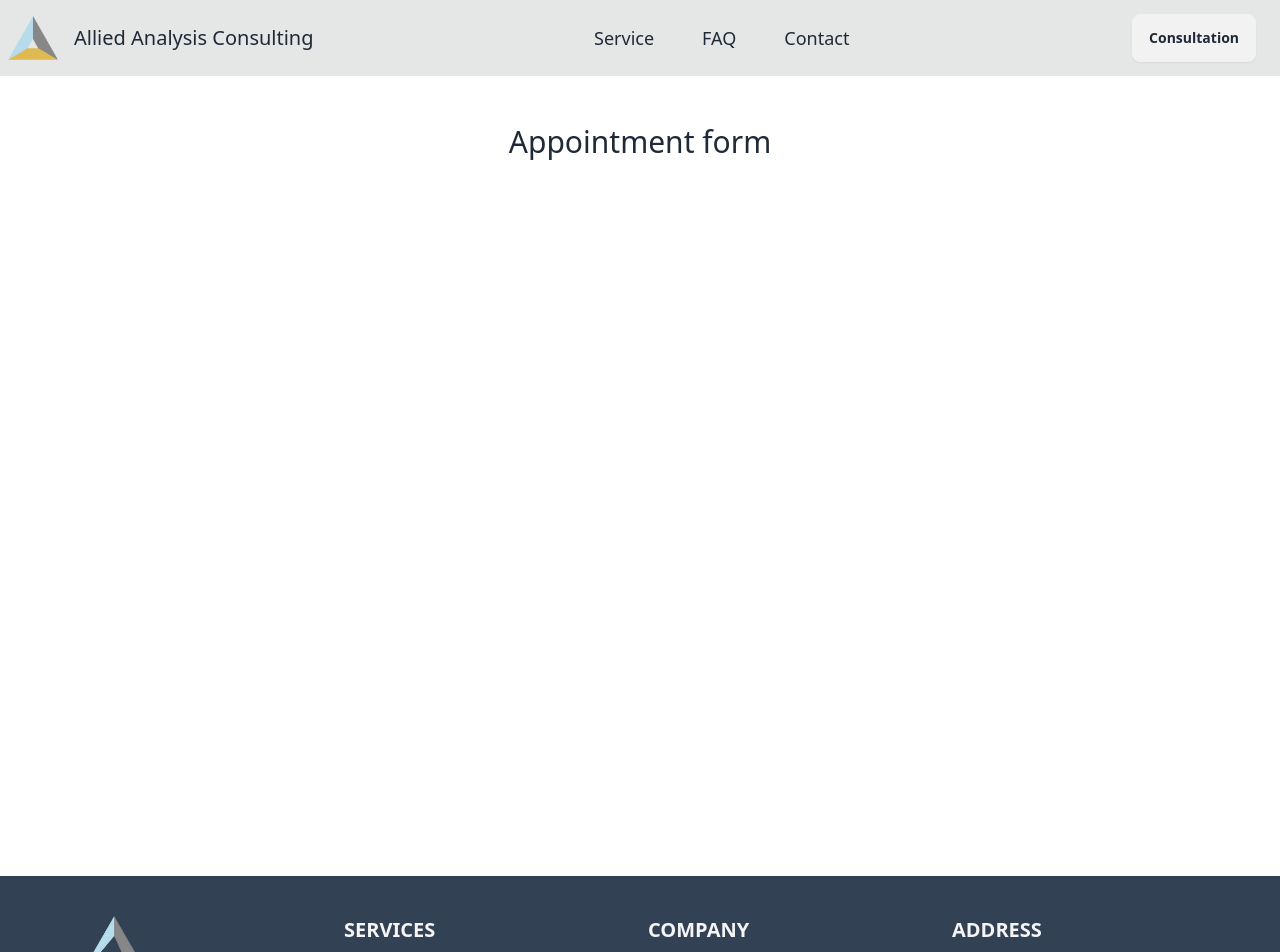
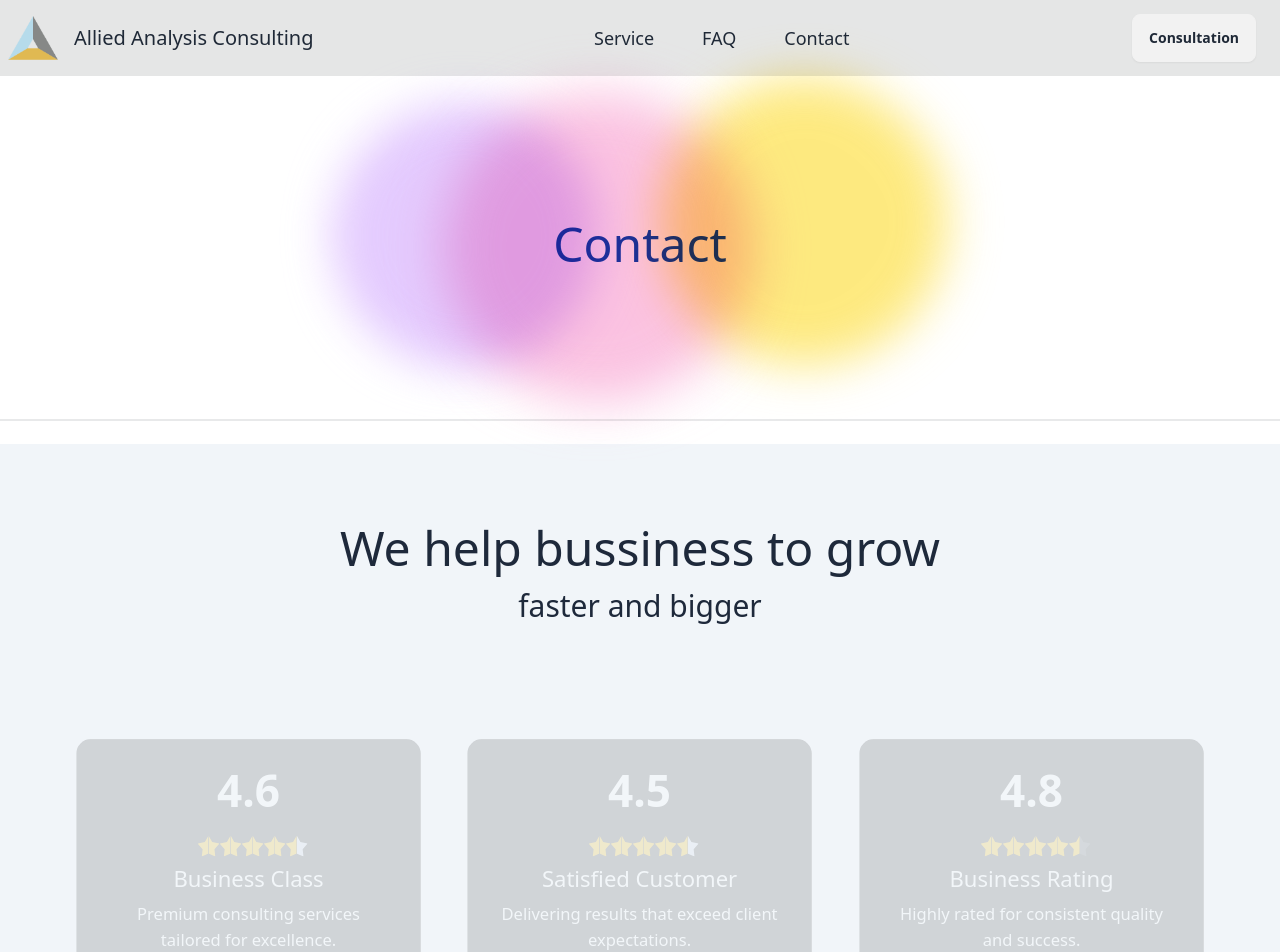
Before and after one commit to Sakib1994/allied-nalysis-consulting, a Nuxt app: page /appointment in a window 1280 px wide. Shown: the top 952 px of the page. Built offline with nearby package versions, Linux system fonts and the light colour scheme.

Commit message:
feedback added

```diff
--- a/assets/css/main.css
+++ b/assets/css/main.css
@@ -1,19 +1,32 @@
 @tailwind base;
 @tailwind components;
 @tailwind utilities;
+
 @keyframes appear {
     0% {
         opacity: 0;
         transform: translateY(30px) scale(0.9);
     }
+
     100% {
         opacity: 01;
         transform: translateY(0) scale(1);
     }
 }
+
 .service-card {
     animation: appear linear;
     animation-timeline: view();
     /* animation-range: entry 0 cover 30%; */
     animation-range: entry 10% contain 25%;
 }
+
+@layer utilities {
+    .animation-delay-2000 {
+        animation-delay: 2s;
+    }
+
+    .animation-delay-4000 {
+        animation-delay: 4s;
+    }
+}
--- a/components/MissionVision.vue
+++ b/components/MissionVision.vue
@@ -10,8 +10,9 @@
         </div>
         <!-- Mission section -->
         <section class="grid grid-cols-1 lg:grid-cols-2 justify-items-center items-center p-4">
-            <article class="service-card">
-                <div class="card w-full lg:w-128 shadow-xl text-blue-900">
+            <div class="w-full h-full grid justify-items-center items-center bg-[url('/image-aboutus.jpeg')] md:bg-slate-50 md:bg-none bg-cover bg-fixed">
+                <article class="service-card rounded-lg">
+                    <div class="card w-full lg:w-128 bg-slate-50 shadow-xl text-blue-900  my-12 md:my-4">
                         <div class="card-body">
                             <h2 class="card-title text-3xl">Our Expertise</h2>
                             <ul class="list-disc space-y-4 list-inside">
@@ -33,6 +34,8 @@
                         </div>
                     </div>
                 </article>
+            </div>
+
             <aside class="hidden lg:block py-12 -translate-x-8">
                 <img src="/mission.webp" class="object-contain rounded-lg">
             </aside>
--- /dev/null
+++ b/components/PageHeader.vue
@@ -0,0 +1,14 @@
+<template>
+    <section id="page-header" class="relative w-full max-w-xl min-h-80 mx-auto text-center flex flex-col justify-center space-y-4">
+        <div
+            class="absolute top-0 -left-4 w-72 h-72 bg-purple-300 rounded-full mix-blend-multiply filter blur-xl opacity-70 animate-blob">
+        </div>
+        <div
+            class="absolute top-0 -right-4 w-72 h-72 bg-yellow-300 rounded-full mix-blend-multiply filter blur-xl opacity-70 animate-blob animation-delay-2000">
+        </div>
+        <div
+            class="absolute -bottom-8 left-20 w-72 h-72 bg-pink-300 rounded-full mix-blend-multiply filter blur-xl opacity-70 animate-blob animation-delay-4000">
+        </div>
+        <slot />
+    </section>
+</template>
--- a/components/Rating.vue
+++ b/components/Rating.vue
@@ -1,30 +1,24 @@
 <template>
-    <div class="flex items-center">
-
-        <svg v-for="n in 5" class="w-4 h-4 text-yellow-300 ms-1" aria-hidden="true" xmlns="http://www.w3.org/2000/svg"
-            fill="currentColor" viewBox="0 0 22 20">
-            <path
-                d="M20.924 7.625a1.523 1.523 0 0 0-1.238-1.044l-5.051-.734-2.259-4.577a1.534 1.534 0 0 0-2.752 0L7.365 5.847l-5.051.734A1.535 1.535 0 0 0 1.463 9.2l3.656 3.563-.863 5.031a1.532 1.532 0 0 0 2.226 1.616L11 17.033l4.518 2.375a1.534 1.534 0 0 0 2.226-1.617l-.863-5.03L20.537 9.2a1.523 1.523 0 0 0 .387-1.575Z" />
-        </svg>
-        <!-- <svg class="w-4 h-4 text-yellow-300 ms-1" aria-hidden="true" xmlns="http://www.w3.org/2000/svg"
-            fill="currentColor" viewBox="0 0 22 20">
-            <path
-                d="M20.924 7.625a1.523 1.523 0 0 0-1.238-1.044l-5.051-.734-2.259-4.577a1.534 1.534 0 0 0-2.752 0L7.365 5.847l-5.051.734A1.535 1.535 0 0 0 1.463 9.2l3.656 3.563-.863 5.031a1.532 1.532 0 0 0 2.226 1.616L11 17.033l4.518 2.375a1.534 1.534 0 0 0 2.226-1.617l-.863-5.03L20.537 9.2a1.523 1.523 0 0 0 .387-1.575Z" />
-        </svg>
-        <svg class="w-4 h-4 text-yellow-300 ms-1" aria-hidden="true" xmlns="http://www.w3.org/2000/svg"
-            fill="currentColor" viewBox="0 0 22 20">
-            <path
-                d="M20.924 7.625a1.523 1.523 0 0 0-1.238-1.044l-5.051-.734-2.259-4.577a1.534 1.534 0 0 0-2.752 0L7.365 5.847l-5.051.734A1.535 1.535 0 0 0 1.463 9.2l3.656 3.563-.863 5.031a1.532 1.532 0 0 0 2.226 1.616L11 17.033l4.518 2.375a1.534 1.534 0 0 0 2.226-1.617l-.863-5.03L20.537 9.2a1.523 1.523 0 0 0 .387-1.575Z" />
-        </svg>
-        <svg class="w-4 h-4 text-yellow-300 ms-1" aria-hidden="true" xmlns="http://www.w3.org/2000/svg"
-            fill="currentColor" viewBox="0 0 22 20">
-            <path
-                d="M20.924 7.625a1.523 1.523 0 0 0-1.238-1.044l-5.051-.734-2.259-4.577a1.534 1.534 0 0 0-2.752 0L7.365 5.847l-5.051.734A1.535 1.535 0 0 0 1.463 9.2l3.656 3.563-.863 5.031a1.532 1.532 0 0 0 2.226 1.616L11 17.033l4.518 2.375a1.534 1.534 0 0 0 2.226-1.617l-.863-5.03L20.537 9.2a1.523 1.523 0 0 0 .387-1.575Z" />
-        </svg>
-        <svg class="w-4 h-4 ms-1 text-yellow-300" aria-hidden="true" xmlns="http://www.w3.org/2000/svg"
-            fill="currentColor" viewBox="0 0 22 20">
-            <path
-                d="M20.924 7.625a1.523 1.523 0 0 0-1.238-1.044l-5.051-.734-2.259-4.577a1.534 1.534 0 0 0-2.752 0L7.365 5.847l-5.051.734A1.535 1.535 0 0 0 1.463 9.2l3.656 3.563-.863 5.031a1.532 1.532 0 0 0 2.226 1.616L11 17.033l4.518 2.375a1.534 1.534 0 0 0 2.226-1.617l-.863-5.03L20.537 9.2a1.523 1.523 0 0 0 .387-1.575Z" />
-        </svg>-->
+    <div id="rating" class="relative w-60 flex justify-center">
+        <div :class="{'rating': true, 'rating-md': size === 'md', 'rating-half': true, 'rating-lg': size === 'lg' }">
+            <input type="radio" name="rating-10" class="rating-hidden" title="rating show" />
+            <input type="radio" name="rating-10" class="mask mask-star-2 mask-half-1 bg-yellow-500" title="rating half" />
+            <input type="radio" name="rating-10" class="mask mask-star-2 mask-half-2 bg-yellow-500" title="rating one" />
+            <input type="radio" name="rating-10" class="mask mask-star-2 mask-half-1 bg-yellow-500" title="rating one & half"/>
+            <input type="radio" name="rating-10" class="mask mask-star-2 mask-half-2 bg-yellow-500" title="rating 2"/>
+            <input type="radio" name="rating-10" class="mask mask-star-2 mask-half-1 bg-yellow-500" title="rating 2 & half"/>
+            <input type="radio" name="rating-10" class="mask mask-star-2 mask-half-2 bg-yellow-500" title="rating 3"/>
+            <input type="radio" name="rating-10" class="mask mask-star-2 mask-half-1 bg-yellow-500" title="rating 3 & half"/>
+            <input type="radio" name="rating-10" class="mask mask-star-2 mask-half-2 bg-yellow-500" title="rating 4" />
+            <input type="radio" name="rating-10" class="mask mask-star-2 mask-half-1 bg-yellow-500" :checked="true" title="rating 4 & half"/>
+            <input type="radio" name="rating-10" class="mask mask-star-2 mask-half-2 bg-slate-300" title="perfect rating" />
+        </div>
+        <div class="overlay w-full absolute h-20 top-0 left-0 z-10"></div>
     </div>
 </template>
+<script setup>
+defineProps({
+  size: String,
+  rating: Number
+})
+</script>
--- a/components/Reccomendation.vue
+++ b/components/Reccomendation.vue
@@ -5,12 +5,12 @@
             <h3 class="text-2xl md:text-3xl">faster and bigger</h3>
         </div>
         <div class="max-w-screen-xl grid pt-8 pb-12 grid-cols-1 lg:grid-cols-3 gap-4 p-2 w-11/12 mx-auto">
-            <div v-for="rec in reccomendations" class="card w-full bg-neutral-700 text-neutral-content service-card">
+            <div v-for="rec in reccomendations" :key="rec.title" class="card w-full bg-neutral-700 text-neutral-content service-card">
                 <div class="card-body items-center text-neutral-50">
                     <div class="card-title justify-center items-center text-5xl pb-4">
                         {{ rec.rating }}
                     </div>
-                    <Rating />
+                    <Rating :size="'md'" :rating="rec.rating" />
                     <h2 class="text-2xl text-center">
                         {{ rec.title }}
                     </h2>
@@ -23,7 +23,7 @@
     </div>
 </template>
 <script setup lang="ts">
-const reccomendations = [
+const reccomendations = ref([
     {
         title: "Business Class",
         description: "Premium consulting services tailored for excellence.",
@@ -39,5 +39,5 @@ const reccomendations = [
         description: "Highly rated for consistent quality and success.",
         rating: 4.8
     }
-]
+])
 </script>
--- a/pages/appointment.vue
+++ b/pages/appointment.vue
@@ -1,7 +1,9 @@
 <template>
     <div class="min-h-screen">
-        <div class="w-full md:w-120 mx-auto py-12 text-center prose space-y-4">
-            <h1 class="text-3xl">Appointment form</h1>
-        </div>
+        <PageHeader>
+            <h1 class="text-5xl text-blue-800">Contact</h1>
+        </PageHeader>
+<div class="divider"></div>
+        <Reccomendation />
     </div>
 </template>
--- a/pages/contact.vue
+++ b/pages/contact.vue
@@ -1,9 +1,9 @@
 <template>
     <div class="min-h-screen">
-        <div class="w-full md:w-120 mx-auto py-16 text-center">
-            <h1 class="text-5xl font-bold">Contact</h1>
-        </div>
-        <div class="max-w-5xl mx-auto">
+        <PageHeader>
+            <h1 class="text-5xl text-blue-800">Contact</h1>
+        </PageHeader>
+        <div class="max-w-5xl mx-auto py-12">
             <div class="grid grid-cols-1 md:grid-cols-2">
                 <div class="w-full">
                     <div class="card">
--- a/pages/service.vue
+++ b/pages/service.vue
@@ -1,5 +1,15 @@
 <template>
     <div class="min-h-screen">
+        <PageHeader>
+            <h1 class="text-5xl text-blue-800">SERVICE</h1>
+        </PageHeader>
+        <div class="min-h-screen bg-gradient-to-tr from-blue-200 flex flex-col justify-center items-center">
+            <div class="max-w-xl text-center space-y-4">
+                <h1 class="text-5xl">Our services</h1>
+                <h2 class="text-2xl font-medium">Empower Your Business Strategy with Allied Analysis Consulting</h2>
+                <h3 class="text-lg">At Allied Analysis Consulting, we offer a comprehensive range of consulting services designed to meet your business needs. From strategic planning and market entry strategies to risk management and brand positioning, our team of experts delivers tailored solutions that drive growth and innovation. We are committed to helping you achieve measurable results, no matter the challenge.</h3>
+            </div>
+        </div>
         <OurServices page-type="service" />
     </div>
 </template>
--- a/tailwind.config.js
+++ b/tailwind.config.js
@@ -10,7 +10,27 @@ export default {
     "./error.vue",
   ],
   theme: {
-    extend: {},
+    extend: {
+      animation: {
+        blob: "blob 7s infinite",
+      },
+      keyframes: {
+        blob: {
+          "0%": {
+            transform: "translate(0px, 0px) scale(1)",
+          },
+          "33%": {
+            transform: "translate(30px, -50px) scale(1.1)",
+          },
+          "66%": {
+            transform: "translate(-20px, 20px) scale(0.9)",
+          },
+          "100%": {
+            transform: "tranlate(0px, 0px) scale(1)",
+          },
+        },
+      },
+    },
   },
   plugins: [daisyui],
   daisyui: {
```
Also changed, not shown: components/AboutUs.vue (+4 -31 lines), components/Feedback.vue (+34 -11 lines), pages/faq.vue (+33 -11 lines). Lines whose indentation alone changed are shown as unchanged.
